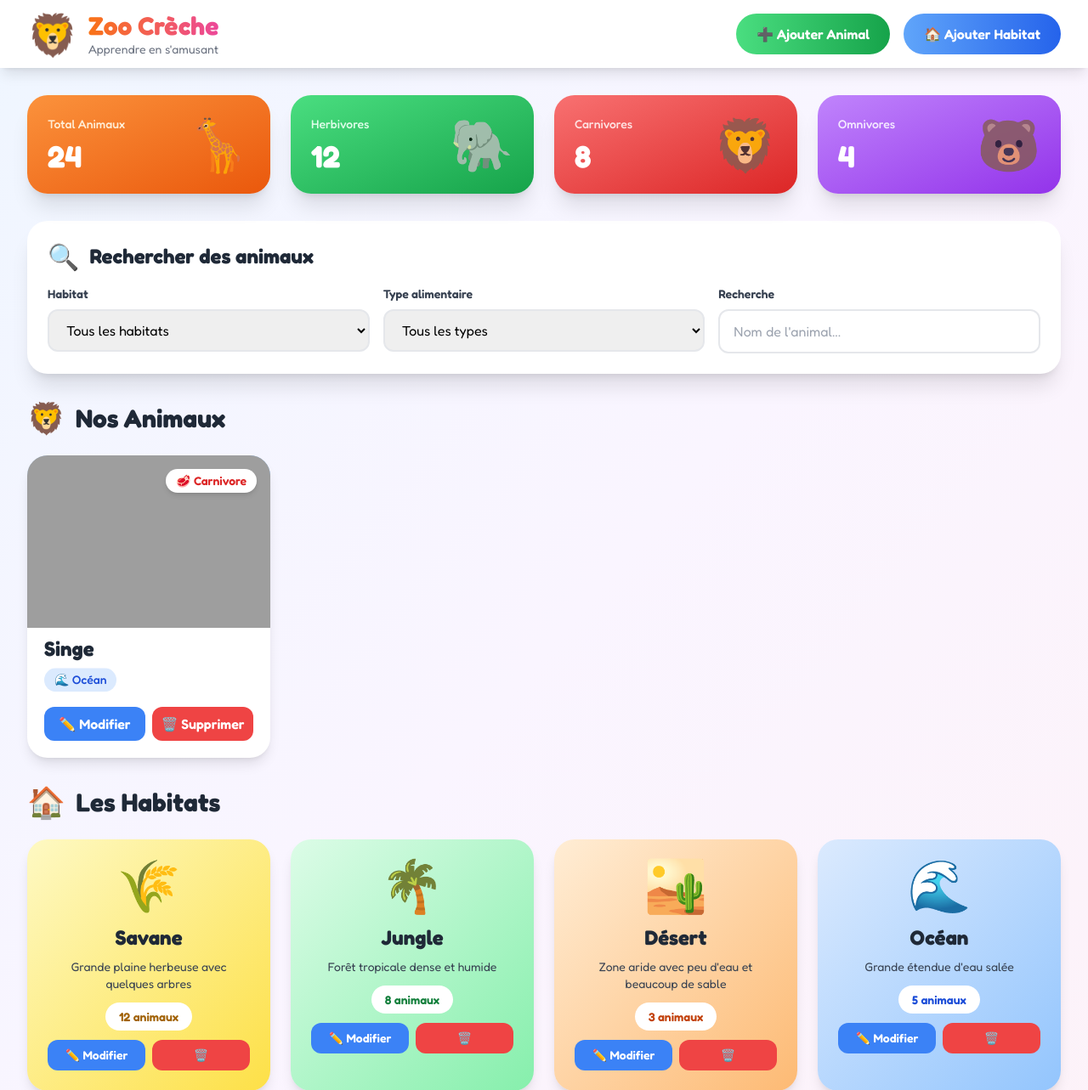
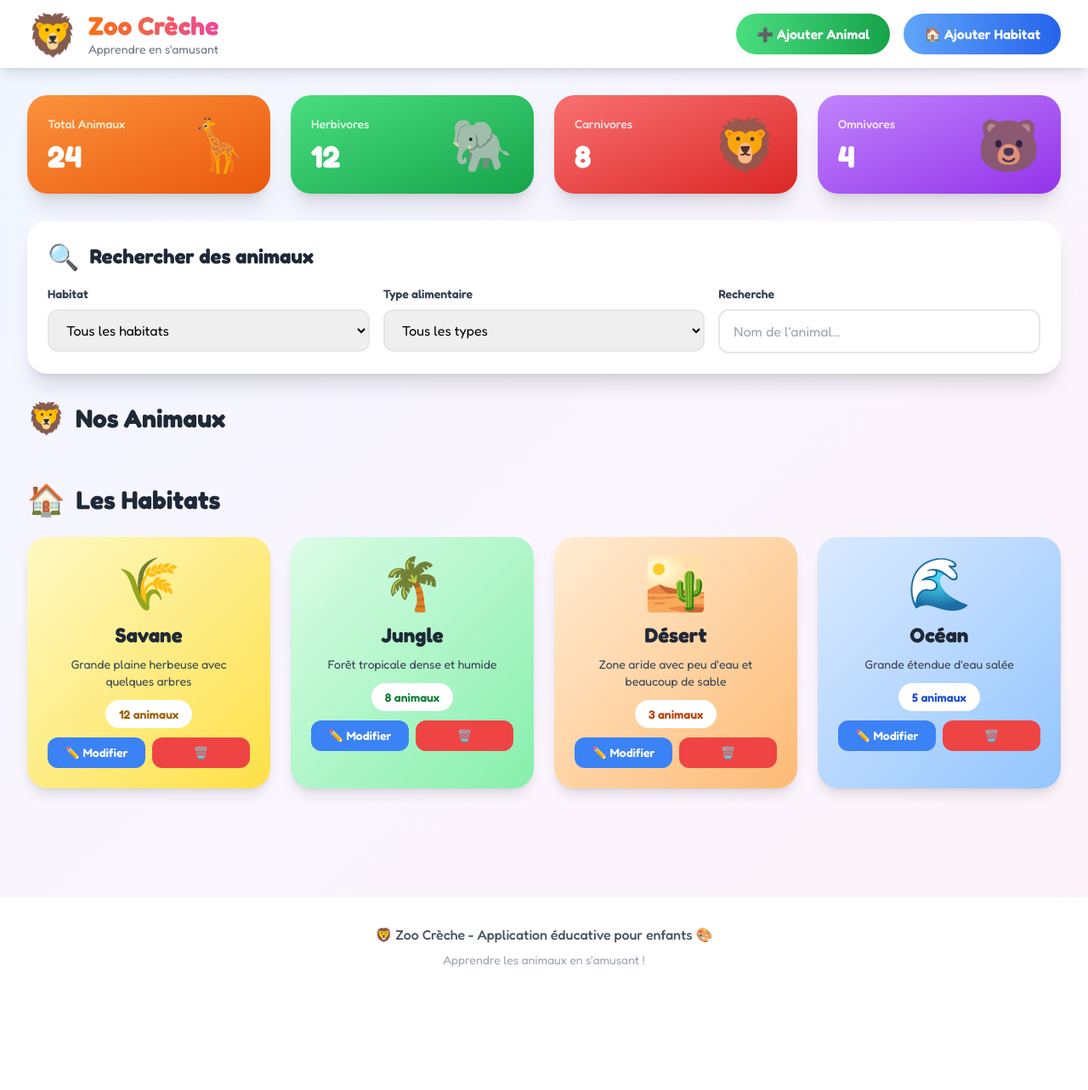
Before and after one commit to mohamed-elhamdaoui/Zoo-Encyclopedie, a PHP site: page / in a window 1280 px wide. Shown: the top 1283 px of the page at 85% size. After the commit the page ends 1138 px from the top, so only its background shows below. Run offline with PHP 8.4, Linux system fonts and the light colour scheme; some libraries are stand-ins or nearby versions; grey boxes are pictures that could not be loaded.

Commit message:
Include database connection in index.php

```diff
--- a/index.php
+++ b/index.php
@@ -1,3 +1,6 @@
+<?php
+include 'connection.php';
+?>
 <!DOCTYPE html>
 <html lang="fr">
 <head>
@@ -145,32 +148,7 @@
 
             <div class="grid grid-cols-1 md:grid-cols-2 lg:grid-cols-3 xl:grid-cols-4 gap-6">
 
-                <div class="animal-card bg-white rounded-3xl overflow-hidden shadow-lg">
-                    <div class="relative">
-                        <div class="h-48 bg-gradient-to-br from-blue-200 to-blue-400 flex items-center justify-center">
-                            <img src="https://cdn8.futura-sciences.com/a1280/images/actu/bonobo-singe-comprendre-ignorance.JPG" alt="">
-                        </div>
-                        <span class="absolute top-4 right-4 bg-white px-3 py-1 rounded-full text-sm font-semibold text-red-600 shadow-md">
-                            🥩 Carnivore
-                        </span>
-                    </div>
-                    <div class="p-5">
-                        <h3 class="text-2xl font-bold text-gray-800 mb-2">Singe</h3>
-                        <div class="flex items-center space-x-2 mb-4">
-                            <span class="habitat-badge bg-blue-100 text-blue-700 px-3 py-1 rounded-full text-sm font-medium">
-                                🌊 Océan
-                            </span>
-                        </div>
-                        <div class="flex space-x-2">
-                            <button class="flex-1 bg-blue-500 hover:bg-blue-600 text-white py-2 rounded-xl font-semibold transition">
-                                ✏️ Modifier
-                            </button>
-                            <button class="flex-1 bg-red-500 hover:bg-red-600 text-white py-2 rounded-xl font-semibold transition">
-                                🗑️ Supprimer
-                            </button>
-                        </div>
-                    </div>
-                </div>
+
 
 
             </div>
```
